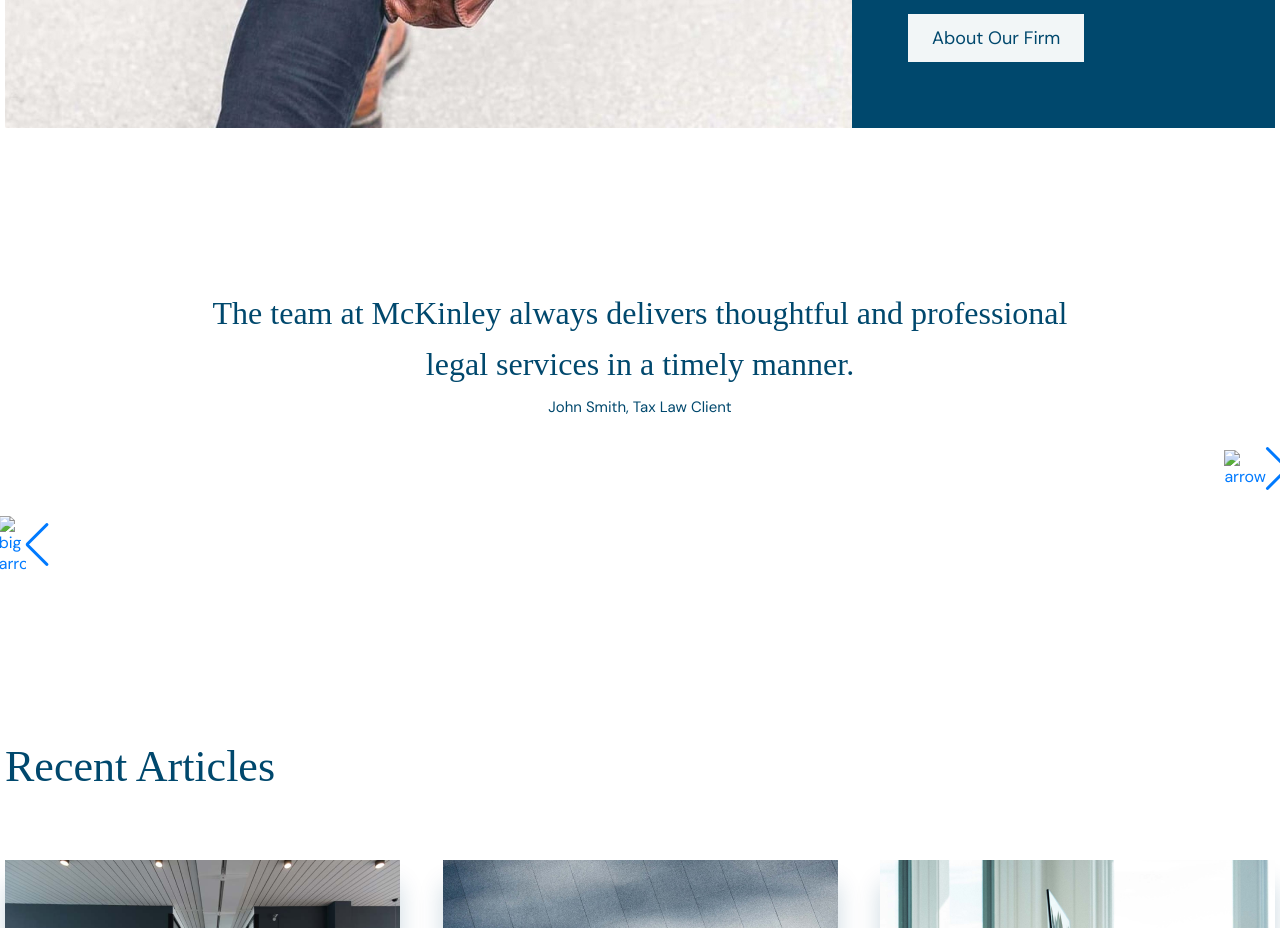
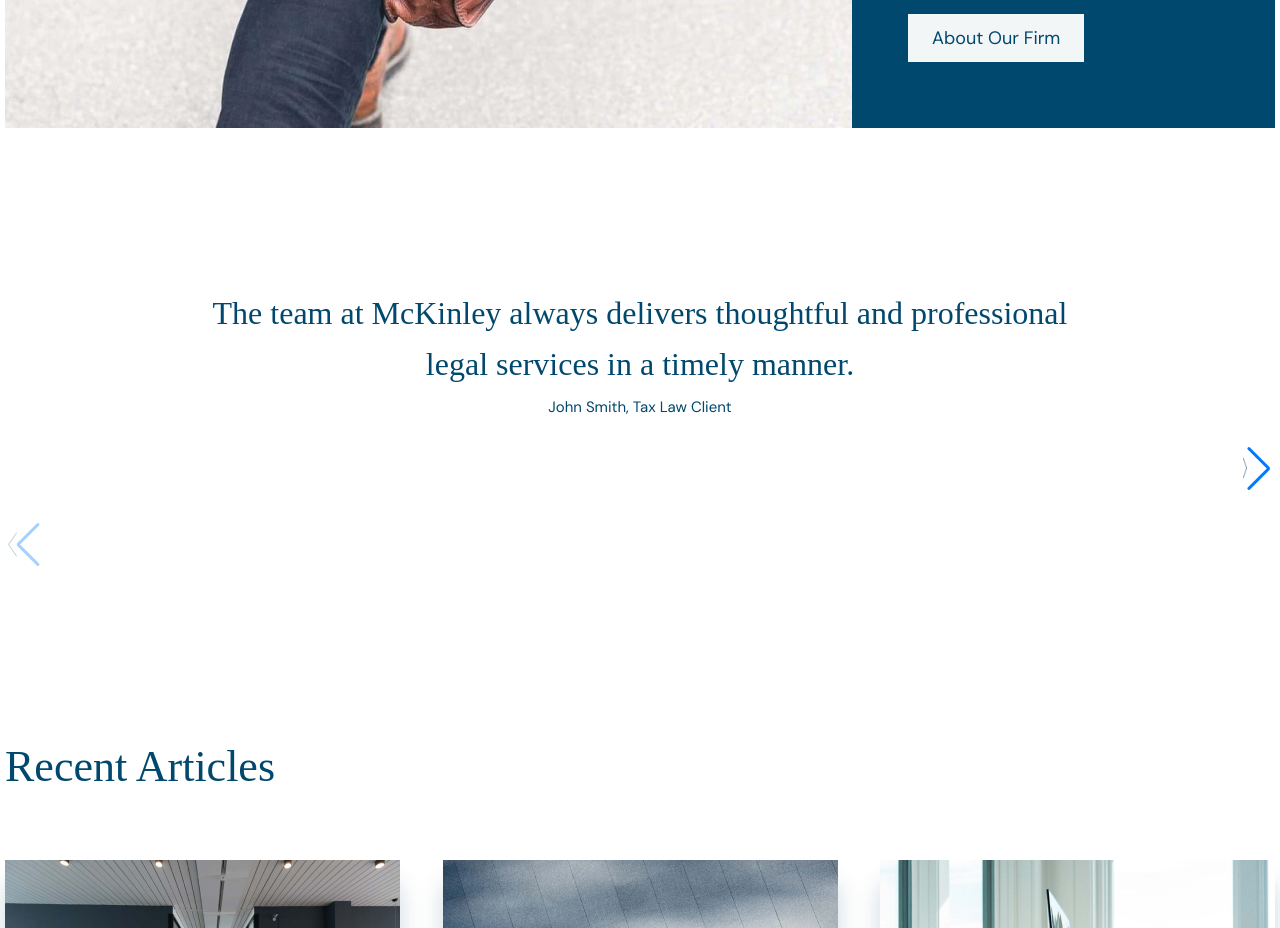
Before and after one commit to myzz66/newmckinley, a plain HTML site: page index.html in a window 1280 px wide. Shown: the part 2440-3368 px from the top of the page. Drawn offline with nearby package versions, Linux system fonts and the light colour scheme; the site is published under a folder, as on GitHub Pages, so addresses that start at the root find nothing; a web font is replaced by a local one.

Commit message:
Update index.html

```diff
--- a/index.html
+++ b/index.html
@@ -209,11 +209,11 @@
         </div>
         <div class="swiper-button-next review__next-button">
           <a href="" class="prev-but_review">
-            <img src="/img/review/01.png" alt="arrow" class=""
+            <img src="./img/review/01.png" alt="arrow" class=""
           /></a>
         </div>
         <div class="swiper-button-prev review__prev-button">
-          <img src="/img/review/02.png" alt="big arrow" class="" />
+          <img src="./img/review/02.png" alt="big arrow" class="" />
         </div>
         <div class="swiper-pagination"></div>
       </section>
@@ -389,6 +389,6 @@
       </div>
     </section>
     <script src="https://cdn.jsdelivr.net/npm/swiper/swiper-bundle.min.js"></script>
-    <script src="/script.js"></script>
+    <script src="./script.js"></script>
   </body>
 </html>
```
